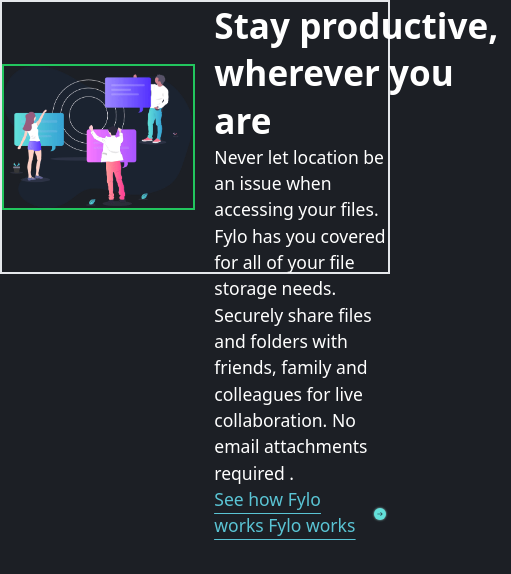
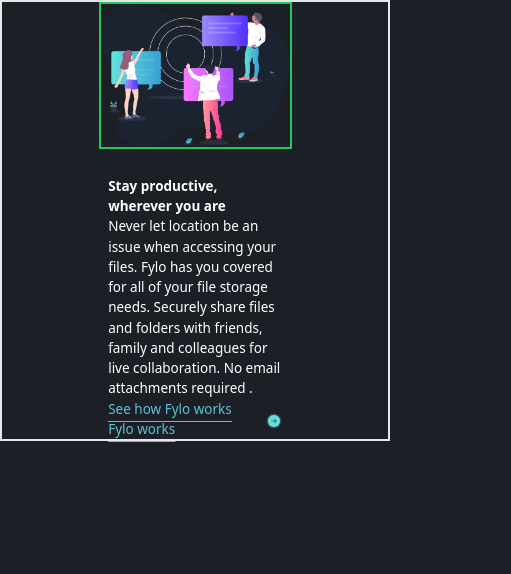
Before and after one commit to SouhailM07/fylo-dark-theme-landing-page, a React (Vite) app: page / in a window 390 px wide. Shown: the top 574 px of the page, 511 px wide, since content can reach past the window. Built offline with nearby package versions, Linux system fonts and the light colour scheme.

Commit message:
[Main_2] component is now / md RESPOSIVE /

```diff
--- a/src/components/Main_2/main_2.css
+++ b/src/components/Main_2/main_2.css
@@ -4,28 +4,28 @@
 
 @layer components {
   #Main_2 {
-    @apply border-2 flex justify-between items-center m-auto;
+    @apply border-2 flex md:flex-row xs:flex-col justify-between items-center m-auto;
     @apply max-w-[90rem];
     @apply text-white;
   }
   #Main_2-s1 {
-    @apply w-[50%] border-2 border-green-500;
+    @apply w-[50%] border-2 border-green-500 md:mb-[0] xs:mb-[2rem];
   }
   #Main_2-s2 {
     @apply flex flex-col justify-between;
-    @apply w-[45%] h-[20rem];
+    @apply w-[45%] lg:h-[20rem] md:h-[23vw];
   }
   #Main_2-s2 h1 {
     @apply font-bold;
-    @apply text-[2.6rem] w-[22rem] leading-[3.5rem];
+    @apply lg:text-[2.6rem] md:text-[2.6vw] md:w-[22vw] lg:w-[22rem] md:leading-[3.5vw] lg:leading-[3.5rem];
   }
   #Main_2-s2 p {
-    @apply text-[1.3rem];
+    @apply lg:text-[1.3rem] md:text-[1.4vw];
   }
   #Main_2-s2 div {
-    @apply text-[1.3rem];
+    @apply lg:text-[1.3rem] md:text-[1.4vw];
     @apply flex space-x-3 items-center underline;
-    @apply text-[1.3rem] underline-offset-[0.5rem];
+    @apply underline-offset-[0.5rem];
     @apply text-cyan-gradient;
   }
 }
```
